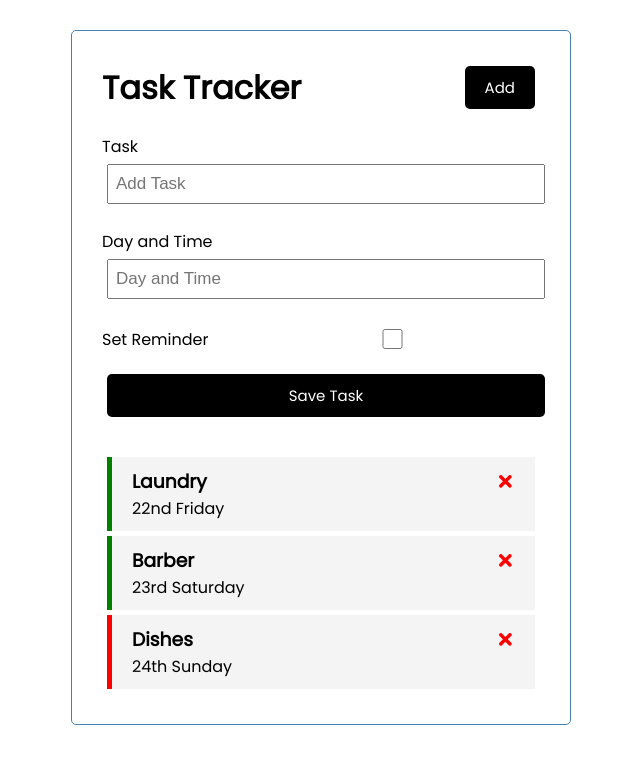
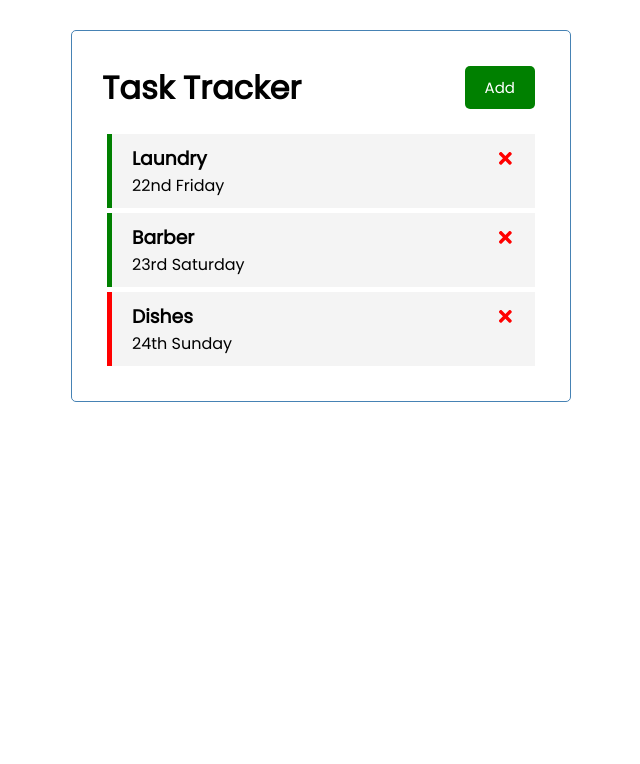
Before and after one commit to ernestmalcolm/task-app, a React (Create React App) app: page / in a window 1280 px wide. Shown: the top 764 px of the page, without its empty margins (319-959 px from the left). Built offline with nearby package versions, Linux system fonts and the light colour scheme.

Commit message:
Final UI components added

```diff
--- a/src/App.js
+++ b/src/App.js
@@ -5,6 +5,8 @@ import Tasks from "./components/Tasks";
 import AddTask from "./components/AddTask";
 
 export const App = () => {
+
+  const [showAdd, setShowAdd] = useState(false)
 
   const [tasks, setTasks] = useState(
         [
@@ -31,7 +33,9 @@ export const App = () => {
 
     // Add Task
     const addTask = (task) => {
-      console.log(task)
+      const id = Math.floor(Math.random() * 1000);
+      const newTask = {id, ...task};
+      setTasks([...tasks, newTask]);
     }
 
     // Delete Task
@@ -46,8 +50,9 @@ export const App = () => {
 
   return (
     <div className="container">
-      <Header title="Task Tracker" />
-      <AddTask />
+      <Header title="Task Tracker" onAdd={() => setShowAdd(!showAdd)}
+      showAdd={showAdd} />
+      {showAdd && <AddTask onAdd={addTask} showAddButton={showAdd} />}
       {tasks.length !==0 ?
       <Tasks tasks={tasks} onDelete={deleteTask} onToggle={toggleReminder} />
       : "No tasks to show"}
--- a/src/components/AddTask.js
+++ b/src/components/AddTask.js
@@ -1,14 +1,30 @@
 import { useState } from "react";
 
-const AddTask = () => {
+const AddTask = (props) => {
 
     const[text, setText] = useState("")
     const[day, setDay] = useState("")
     const[reminder, setReminder] = useState(false)
 
+    const onSubmit = (e) => {
+        e.preventDefault();
 
-  return (
-    <form className="add-form">
+        if(!text) {
+            alert("Please add a text");
+            return
+        }
+
+        props.onAdd({text, day, reminder})
+
+        setText("");
+        setDay("")
+        setReminder(false)
+
+    }
+
+
+    return (
+    <form className="add-form" onSubmit={onSubmit}>
         <div className="form-control">
             <label>Task</label>
             <input type="text" placeholder="Add Task" value={text}
@@ -26,7 +42,7 @@ const AddTask = () => {
             onChange={(e) => setReminder(e.currentTarget.checked)}
             />
         </div>
-        <input type="submit" value="Save Task" class="btn btn-block" />
+        <input type="submit" value="Save Task" className="btn btn-block" />
     </form>
   )
 }
--- a/src/components/Button.js
+++ b/src/components/Button.js
@@ -1,8 +1,7 @@
 const Button = (props) => {
+  return <button onClick={props.onClick}
+  style={{backgroundColor: props.color}}
+  className="btn">{props.text}</button>;
+};
 
-    return (
-        <button onClick={props.onClick} className="btn">Add</button>
-    )
-}
-
-export default Button
+export default Button;
--- a/src/components/Header.js
+++ b/src/components/Header.js
@@ -1,18 +1,13 @@
 import Button from "./Button";
 
-const Header = ({title, name}) => {
-
-    const onclick = () => {
-        console.log("Hey");
-    }
-
-    return (
-        <header className="header">
-        <h1>{title}</h1>
-        <Button onClick={onclick} />
-        </header>
-    )
+const Header = (props) => {
+  return (
+    <header className="header">
+      <h1>{props.title}</h1>
+      <Button onClick={props.onAdd} text={props.showAdd ? "Close" : "Add"}
+      color={props.showAdd? "red" : "green"} />
+    </header>
+  );
 };
 
-
 export default Header;
```
